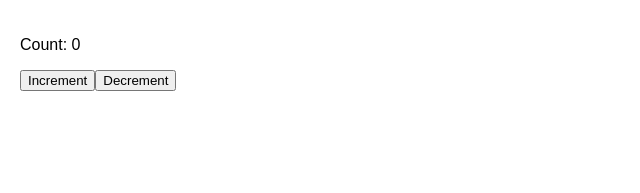
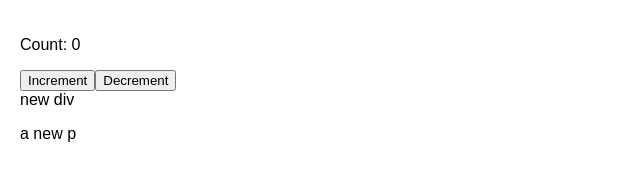
Before and after one commit to skylock/react-playground, a React (Create React App) app: page / in a window 1280 px wide. Shown: the top 193 px of the page, without its empty margins (0-640 px from the left). Built offline with nearby package versions, Linux system fonts and the light colour scheme.

Commit message:
render children in a component

```diff
--- a/src/App.js
+++ b/src/App.js
@@ -1,12 +1,19 @@
 import React from 'react';
 import './App.css';
 import Counter from './components/useContext/Counter';
+
+const children = (
+  <React.Fragment>
+    <div>new div</div>
+    <p>a new p</p>
+  </React.Fragment>
+);
 
 const App = () => {
   return (
     <div className='row'>
       <div className='column'>
-        <Counter />
+        <Counter children={children}></Counter>
       </div>
     </div>
   );
--- a/src/components/useContext/Counter.jsx
+++ b/src/components/useContext/Counter.jsx
@@ -11,7 +11,9 @@ function countReducer(state, action) {
   }
 }
 
-const Counter = () => {
+const Counter = ({ children }) => {
+  console.log(children);
+
   const [state, dispatch] = useReducer(countReducer, { count: 0 });
 
   console.log(state);
@@ -21,6 +23,7 @@ const Counter = () => {
       <p>Count: {state.count}</p>
       <button onClick={() => dispatch({ type: 'increment' })}>Increment</button>
       <button onClick={() => dispatch({ type: 'decrement' })}>Decrement</button>
+      {children}
     </div>
   );
 };
```
